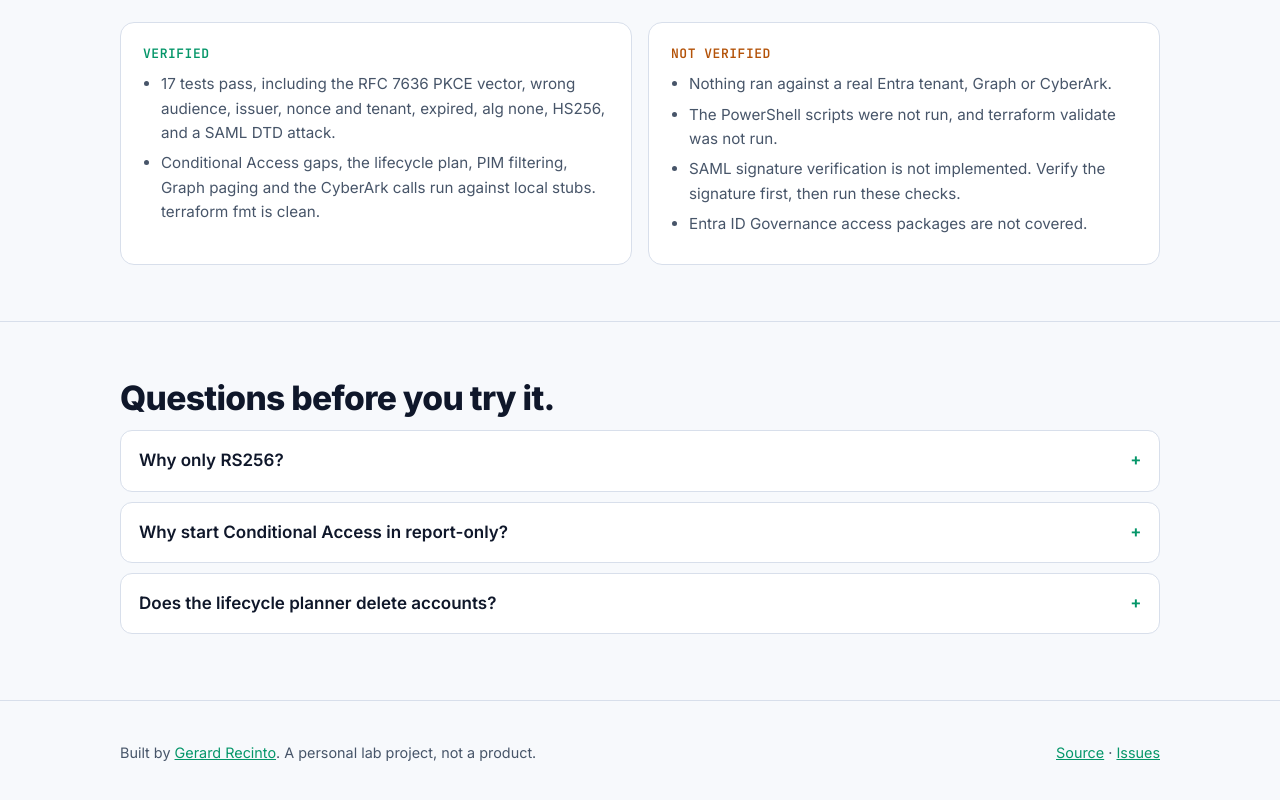
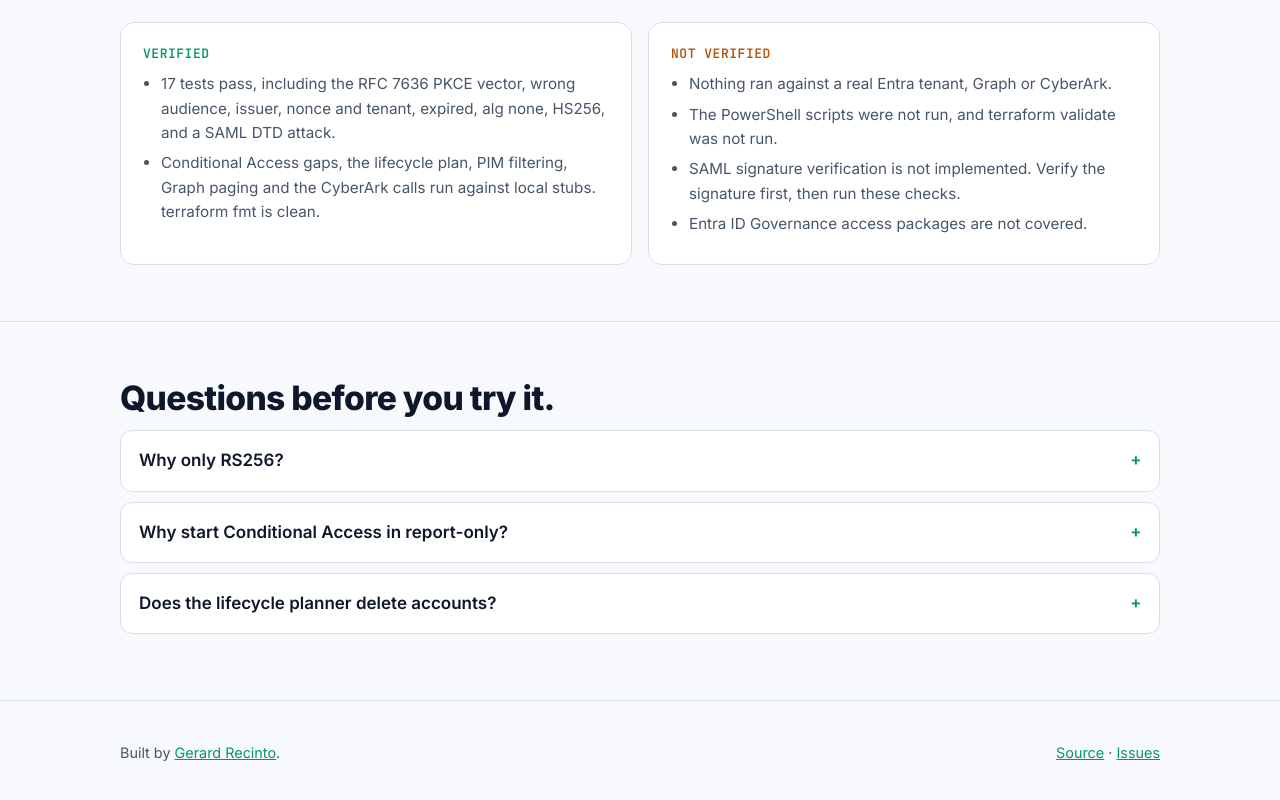
Before and after one commit to gerardrecinto/entra-identity-governance, a plain HTML site: page docs/index.html in a window 1280 px wide. Shown: the part 1892-2692 px from the top of the page. Drawn offline with Linux system fonts and the light colour scheme.

Commit message:
Lead with what the project does and keep limits in the docs (#1)
Drop the unprompted limits and not-proven blocks from the README and
site. Notes that prevent a wrong assumption stay: compliance, demo
labels and safety warnings.

Thanks,
Gerard

```diff
--- a/docs/index.html
+++ b/docs/index.html
@@ -72,7 +72,7 @@ python -m pytest -q tests</pre><button class="copy" data-for="cmd" type="button"
 <div class="two"><div class="box g"><h3>Verified</h3><ul><li>17 tests pass, including the RFC 7636 PKCE vector, wrong audience, issuer, nonce and tenant, expired, alg none, HS256, and a SAML DTD attack.</li><li>Conditional Access gaps, the lifecycle plan, PIM filtering, Graph paging and the CyberArk calls run against local stubs. terraform fmt is clean.</li></ul></div><div class="box a"><h3>Not verified</h3><ul><li>Nothing ran against a real Entra tenant, Graph or CyberArk.</li><li>The PowerShell scripts were not run, and terraform validate was not run.</li><li>SAML signature verification is not implemented. Verify the signature first, then run these checks.</li><li>Entra ID Governance access packages are not covered.</li></ul></div></div></div></section>
 <section id="faq"><div class="wrap"><h2>Questions before you try it.</h2><details><summary>Why only RS256?</summary><p>Accepting the algorithm named in the token header is how alg none and HS256 confusion attacks work. The validator fixes the algorithm in code.</p></details><details><summary>Why start Conditional Access in report-only?</summary><p>It shows who would be blocked before anyone is. Both Terraform policies start report-only on purpose.</p></details><details><summary>Does the lifecycle planner delete accounts?</summary><p>No. A leaver is disabled and reviewed. Deletion is left to Entra&#x27;s recycle bin.</p></details></div></section>
 </main>
-<footer><div class="wrap"><span>Built by <a href="https://github.com/gerardrecinto">Gerard Recinto</a>. A personal lab project, not a product.</span><span><a href="https://github.com/gerardrecinto/entra-identity-governance">Source</a> &middot; <a href="https://github.com/gerardrecinto/entra-identity-governance/issues">Issues</a></span></div></footer>
+<footer><div class="wrap"><span>Built by <a href="https://github.com/gerardrecinto">Gerard Recinto</a>.</span><span><a href="https://github.com/gerardrecinto/entra-identity-governance">Source</a> &middot; <a href="https://github.com/gerardrecinto/entra-identity-governance/issues">Issues</a></span></div></footer>
 <script>
 document.querySelectorAll('.copy').forEach(function(b){b.addEventListener('click',function(){
  var t=document.getElementById(b.getAttribute('data-for')).innerText;
```
